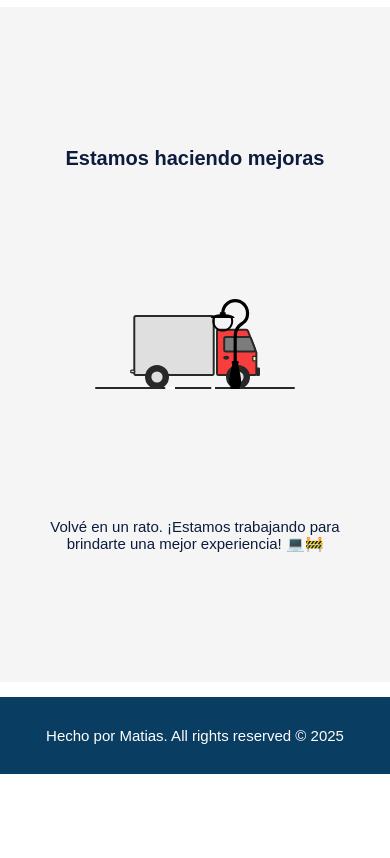
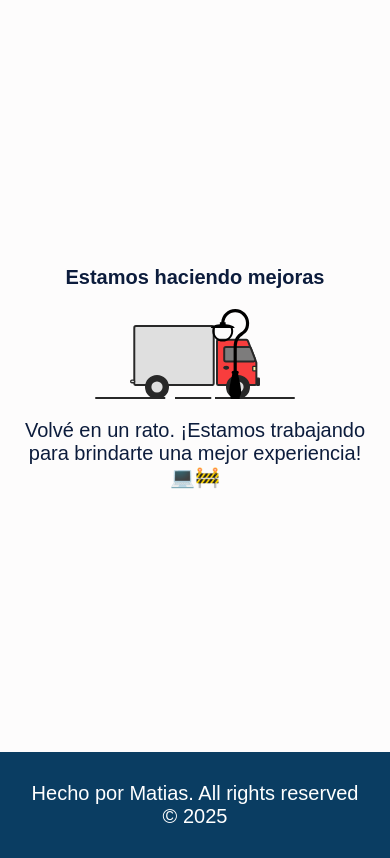
Before and after one commit to mathy81188/ProgramacionWeb-Davinci, a plain HTML site: page 404.html in a window 390 px wide. Shown: the part 70-928 px from the top of the page. Before the commit the page ends 844 px from the top, so only its background shows below. Drawn offline with Linux system fonts and the light colour scheme.

Commit message:
responsive listo para test

```diff
--- a/styles/components/404.css
+++ b/styles/components/404.css
@@ -3,14 +3,14 @@ main{
     flex-direction: column;
     align-items: center;
     justify-content: space-evenly;
-    background-color: #f5f5f5;
+    background-color: #fdfcfc;
     padding-top: 20px;
     color: #0c1c3c;
     font-family: Arial, sans-serif;
     font-size: 20px;
     text-align: center;
     width: 100%;
-    height: 84vh;
+    height: 90vh;
 }
 /* From Uiverse.io by vinodjangid07 */
 .loader {
@@ -115,19 +115,14 @@ main{
   }
 
   @media screen and (max-width: 900px) {
-  main{
-    height: 80vh;
-  }
-
-
-
+main{justify-content: center}
     h1 {
-      font-size: unset;
+      font-size: 20px;
       padding: 10px;
 
     }
     p{
-      font-size: 15px;
+      font-size: 20px;
 
       padding: 20px;
     }
```
